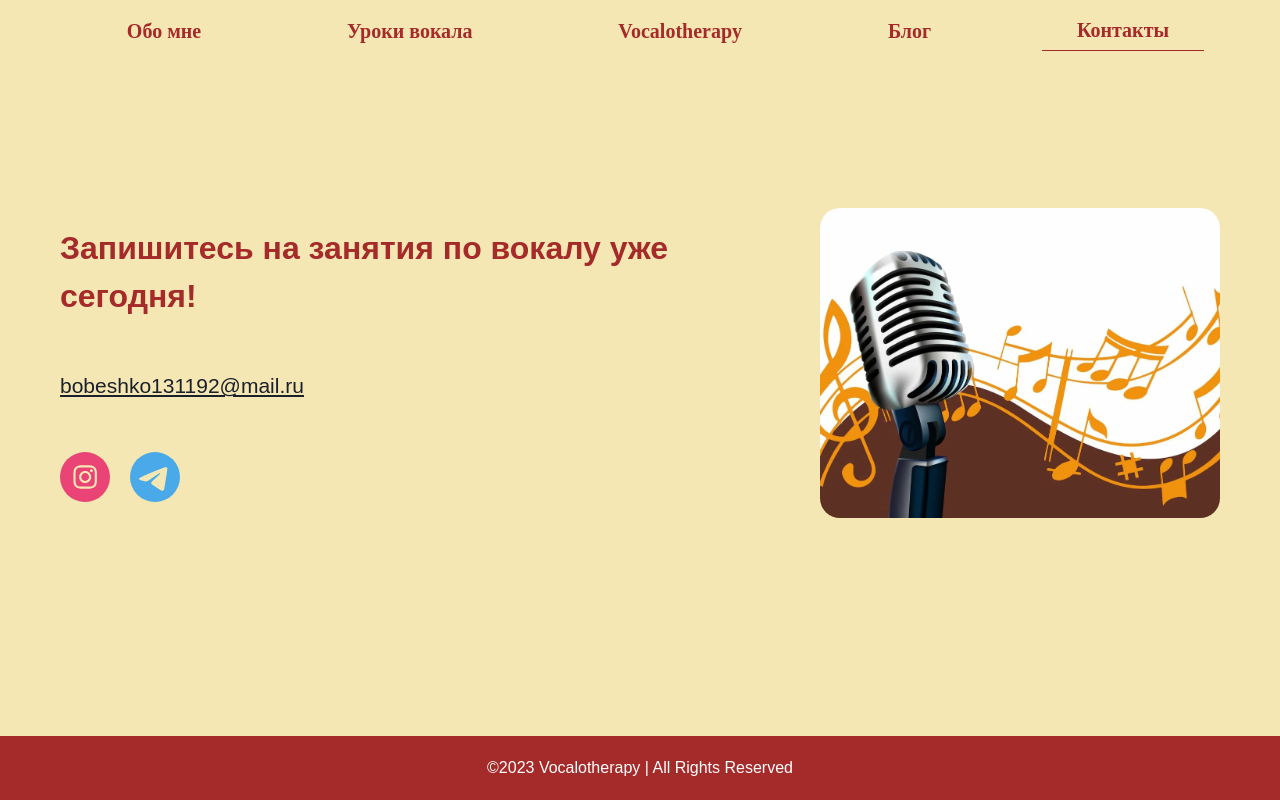
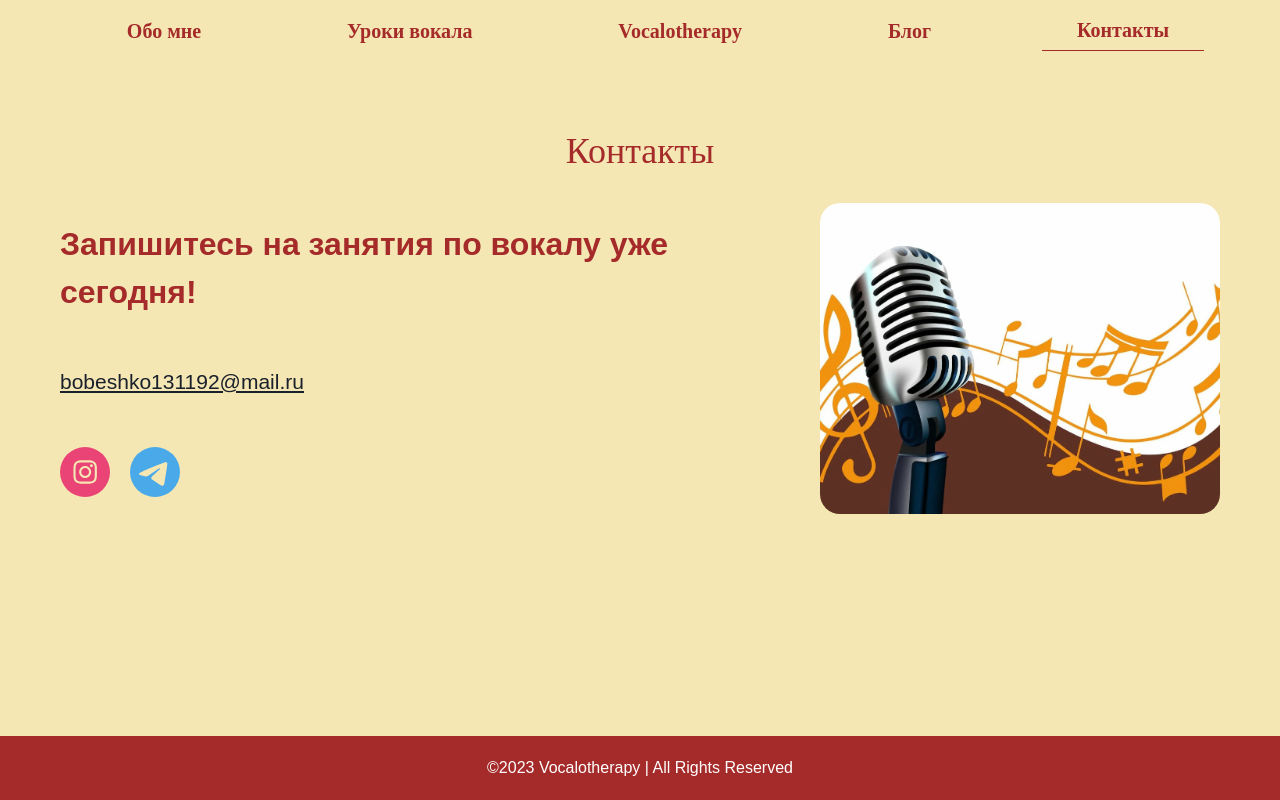
Before and after one commit to AlexIgn88/vocalotherapy, a Next.js app: page /contact in a window 1280 px wide. Built offline with nearby package versions, Linux system fonts and the light colour scheme.

Commit message:
about.js 	modified:   pages/about.js 	modified:   pages/contact.js

```diff
--- a/pages/contact.js
+++ b/pages/contact.js
@@ -1,7 +1,7 @@
 import Head from 'next/head';
 import Image from 'next/image';
 import background from '../public/img/contact.jpg';
-import { Box, Flex } from '@chakra-ui/react';
+import { Box, Flex, Heading } from '@chakra-ui/react';
 import { marginParameters, halfMarginParameters } from '../displayParameters/marginParameters';
 import { SocialIcon } from 'react-social-icons';
 
@@ -12,18 +12,28 @@ export default function ContactPage() {
             <Head>
                 <title>Контакты</title>
             </Head>
+            <Box
+                className='contact-page'
+                m={marginParameters}
+                mt={marginParameters}
+                mb={halfMarginParameters}
+            >
+                <Heading
+                    as={'h1'}
+                    mb={'30px'}
+                    textAlign={'center'}
+                    fontWeight={'normal'}
+                    color={'brown'}
+                    fontFamily={'cursive'}
+                >
+                    Контакты
+                </Heading>
                 <Flex
-                className='contact-page'
                     flexDirection={{ base: 'column-reverse', lg: 'row' }}
                     gap={{ base: '30px', lg: '50px' }}
                     h={'100%'}
-                m={marginParameters}
-                mt={marginParameters}
-                mb={halfMarginParameters}
                     alignItems={'center'}
                     justifyContent={'center'}
-                position={'relative'}
-                bottom={'100px'}
                 >
                     <Flex
                         flexDirection={'column'}
@@ -66,6 +76,7 @@ export default function ContactPage() {
                         }}
                     />
                 </Flex>
+            </Box>
         </>
     )
 }
```
Also changed, not shown: pages/about.js (+17 -4 lines). Lines whose indentation alone changed are shown as unchanged.
